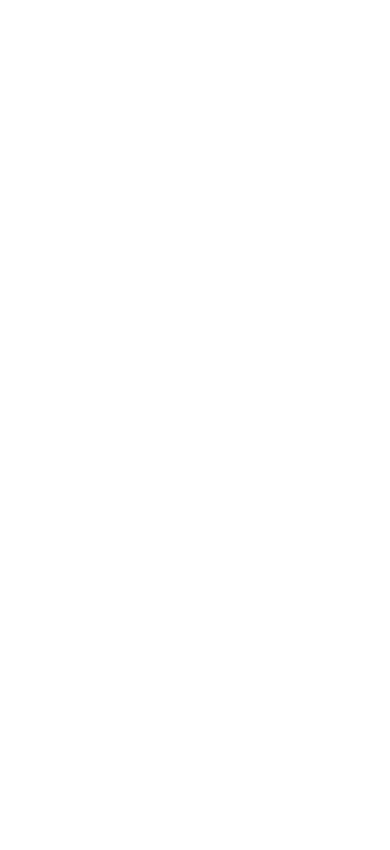
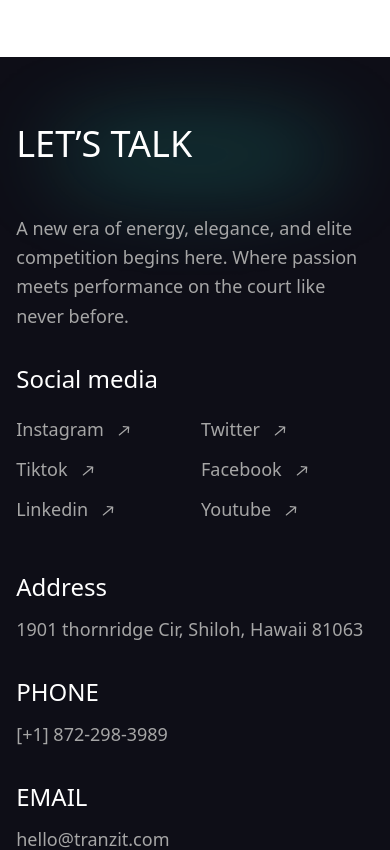
Before and after one commit to rashikdev/SoftwareChamber-UI-Task, a Next.js app: page / in a window 390 px wide. Shown: the part 10700-11550 px from the top of the page. Before the commit the page ends 10757 px from the top, so only its background shows below. Built offline with nearby package versions, Linux system fonts and the light colour scheme.

Commit message:
added Footer and make it responsive

```diff
--- a/src/app/page.js
+++ b/src/app/page.js
@@ -4,6 +4,7 @@
 import DevProcess from "@/components/DevProcess";
 import FAQSection from "@/components/FAQSection";
 import FeaturesSection from "@/components/FeaturesSection";
+import Footer from "@/components/Footer";
 import Navbar from "@/components/Navbar";
 import PertnerCompany from "@/components/PertnerCompany";
 import ServicesSection from "@/components/ServicesSection";
@@ -27,6 +28,7 @@
         <CustomerReviewSection></CustomerReviewSection>
         <ContactSection></ContactSection>
       </main>
+      <Footer></Footer>
     </div>
   );
 }
--- /dev/null
+++ b/src/components/Footer.jsx
@@ -0,0 +1,129 @@
+import Image from "next/image";
+import React from "react";
+import { IoIosArrowRoundForward } from "react-icons/io";
+
+const Footer = () => {
+  const socialMedia = [
+    { id: 1, label: "Instagram" },
+    { id: 2, label: "Twitter" },
+    { id: 3, label: "Tiktok" },
+    { id: 4, label: "Facebook" },
+    { id: 5, label: "Linkedin" },
+    { id: 6, label: "Youtube" },
+  ];
+
+  const addressData = [
+    {
+      id: 1,
+      label: "Address",
+      value: "1901 thornridge Cir, Shiloh, Hawaii 81063",
+    },
+    {
+      id: 2,
+      label: "PHONE",
+      value: "[+1] 872-298-3989",
+    },
+    {
+      id: 3,
+      label: "EMAIL",
+      value: "hello@tranzit.com",
+    },
+  ];
+
+  return (
+    <footer className="bg-[#0E0E17] py-16 md:py-20 relative z-30 overflow-hidden">
+      <div className="w-11/12 mx-auto">
+        <h3 className="text-white text-4xl sm:text-6xl lg:text-8xl leading-tight">
+          LET’S TALK
+        </h3>
+
+        <div className="flex flex-col lg:flex-row justify-between mt-12 lg:mt-24 gap-12">
+          {/* social media */}
+          <div className="lg:w-1/3 space-y-8">
+            <p className="text-[#A6A6A6] text-lg sm:text-xl lg:text-[28px] leading-relaxed">
+              A new era of energy, elegance, and elite competition begins here.
+              Where passion meets performance on the court like never before.
+            </p>
+            <div>
+              <h5 className="text-2xl sm:text-3xl my-5 text-white">
+                Social media
+              </h5>
+              <div className="grid grid-cols-2 sm:grid-cols-3 gap-3">
+                {socialMedia.map((item) => (
+                  <div
+                    key={item.id}
+                    className="flex items-center gap-2 text-lg sm:text-xl text-[#A6A6A6] hover:text-white cursor-pointer transition-all duration-300 hover:scale-105"
+                  >
+                    <span>{item.label}</span>
+                    <IoIosArrowRoundForward
+                      className="-rotate-40 mt-1"
+                      size={24}
+                    />
+                  </div>
+                ))}
+              </div>
+            </div>
+          </div>
+
+          {/* contact */}
+          <div className="flex flex-col gap-8 sm:gap-12 w-full sm:w-1/5">
+            {addressData.map((item) => (
+              <div key={item.id} className="space-y-3">
+                <h5 className="text-2xl sm:text-3xl lg:text-4xl text-white">
+                  {item.label}
+                </h5>
+                <p className="text-lg sm:text-xl lg:text-[28px] text-[#A6A6A6] leading-relaxed">
+                  {item.value}
+                </p>
+              </div>
+            ))}
+          </div>
+
+          {/* image */}
+          <div className="flex justify-center lg:justify-end">
+            <Image
+              src="/assets/footerImg.png"
+              alt=""
+              width={370}
+              height={480}
+              className="w-60 sm:w-72 lg:w-[370px]"
+            />
+          </div>
+        </div>
+
+        {/* bottom bar */}
+        <div className="flex flex-col sm:flex-row justify-between items-center mt-12 lg:mt-20 border-t border-[#A6A6A6]/25 pt-6 sm:pt-10 border-dashed text-sm sm:text-lg lg:text-2xl text-[#A6A6A6] gap-4">
+          <p className="text-center sm:text-left">
+            {new Date().getFullYear()} Software Chamber All Right Reserved
+          </p>
+          <div className="flex items-center gap-6 sm:gap-12">
+            <p className="cursor-pointer hover:text-white transition">
+              Privacy Policy
+            </p>
+            <p className="cursor-pointer hover:text-white transition">
+              Terms & Conditions
+            </p>
+          </div>
+        </div>
+      </div>
+
+      {/* glowing circle */}
+      <Image
+        src="/assets/pertnersImg/BannerGlow1.png"
+        alt=""
+        width={700}
+        height={700}
+        className="absolute -top-10 right-0 -z-10"
+      />
+      <Image
+        src="/assets/pertnersImg/BannerGlow1.png"
+        alt=""
+        width={700}
+        height={700}
+        className="absolute bottom-10 -left-40 -z-10"
+      />
+    </footer>
+  );
+};
+
+export default Footer;
```
Also changed, not shown: public/assets/footerImg.png (added).
